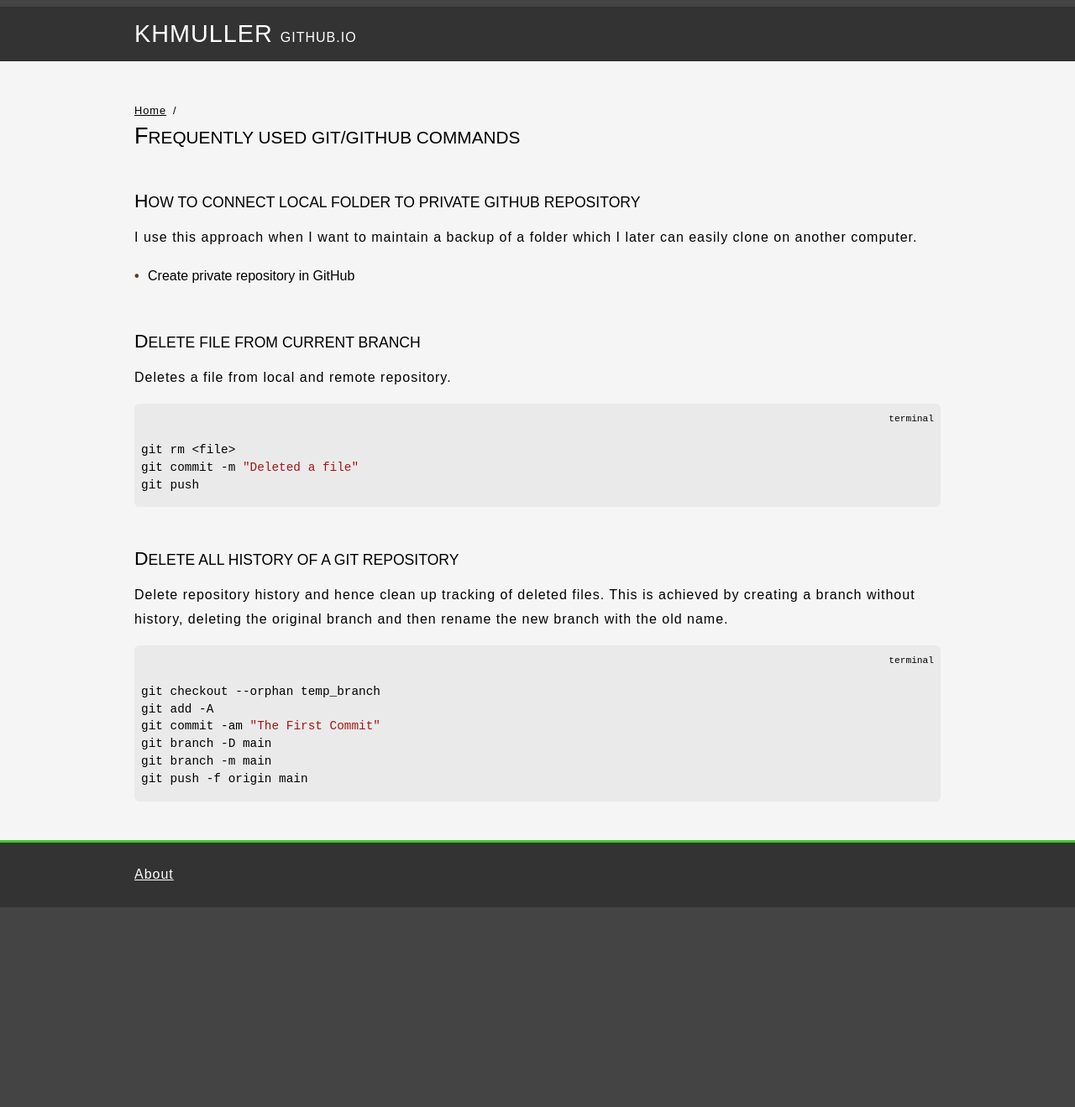
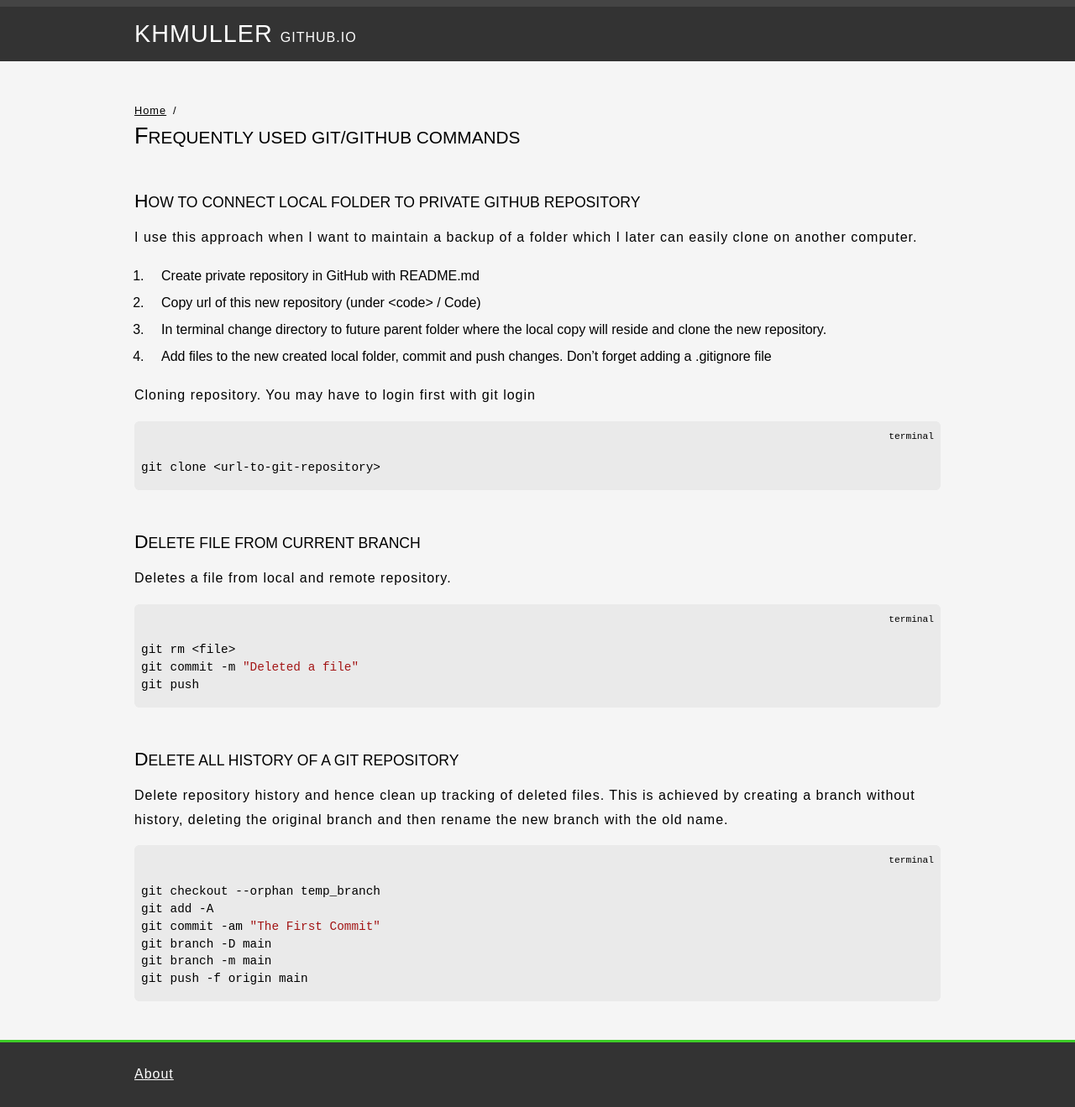
Before and after one commit to KHMuller/khmuller.github.io, a Jekyll site: the page built from github/index.md, in a window 1280 px wide. Shown: the whole page at 84% size. Built offline with Jekyll 4.4.1, drawn with Linux system fonts in a browser that asks for light colours; before the commit the page ends 1081 px from its top, so only the background shows below that.

Commit message:
Some changes

```diff
--- a/github/index.md
+++ b/github/index.md
@@ -10,8 +10,15 @@ canonical: https://khmuller.github.io/github/
 ### How to Connect Local Folder to Private GitHub Repository
 I use this approach when I want to maintain a backup of a folder which I later can easily clone on another computer.
 
-- Create private repository in GitHub
+1. Create private repository in GitHub with README.md
+2. Copy url of this new repository (under &lt;code&gt; / Code)
+3. In terminal change directory to future parent folder where the local copy will reside and clone the new repository.
+4. Add files to the new created local folder, commit and push changes. Don't forget adding a .gitignore file
 
+Cloning repository. You may have to login first with git login
+~~~bash
+git clone <url-to-git-repository>
+~~~
 
 ### Delete file from current branch
 Deletes a file from local and remote repository.
```
Also changed, not shown: 1 other file.
